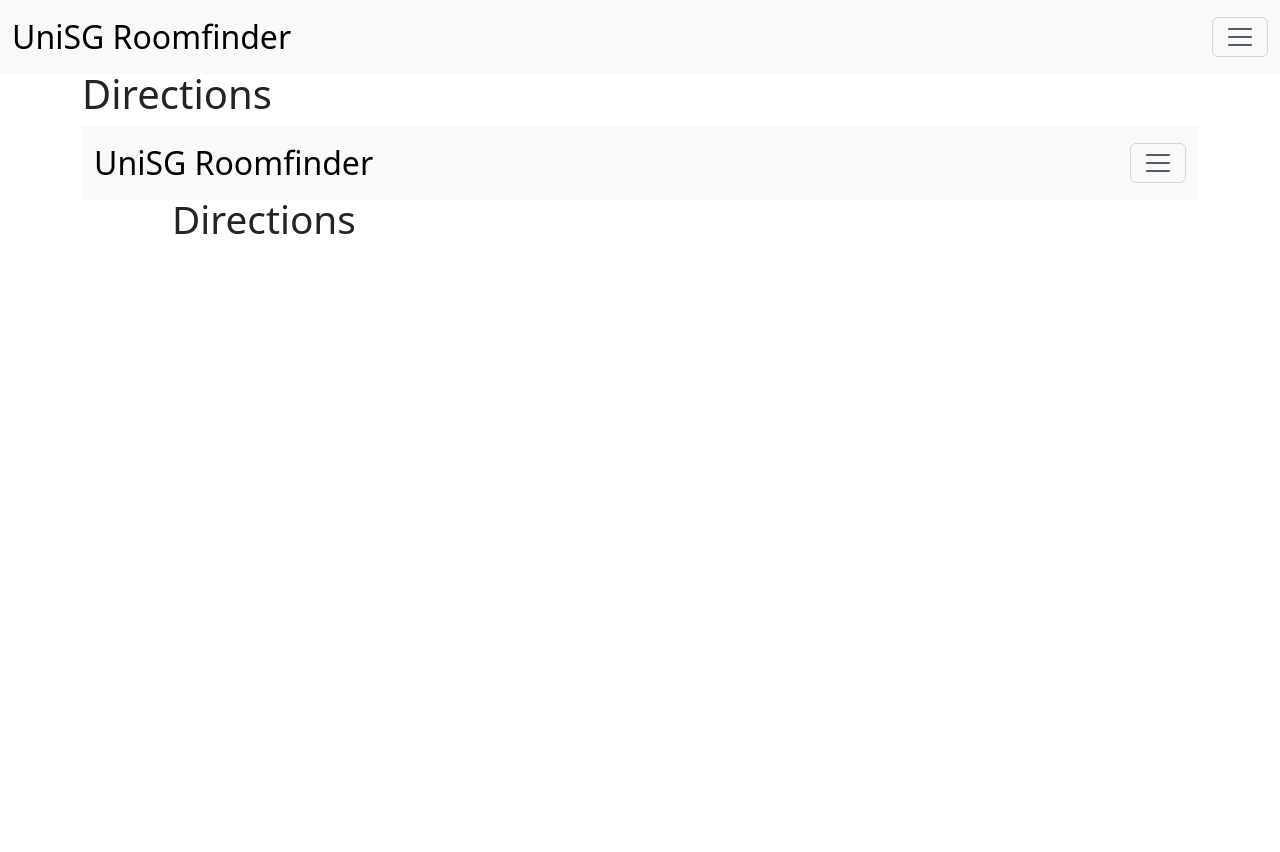
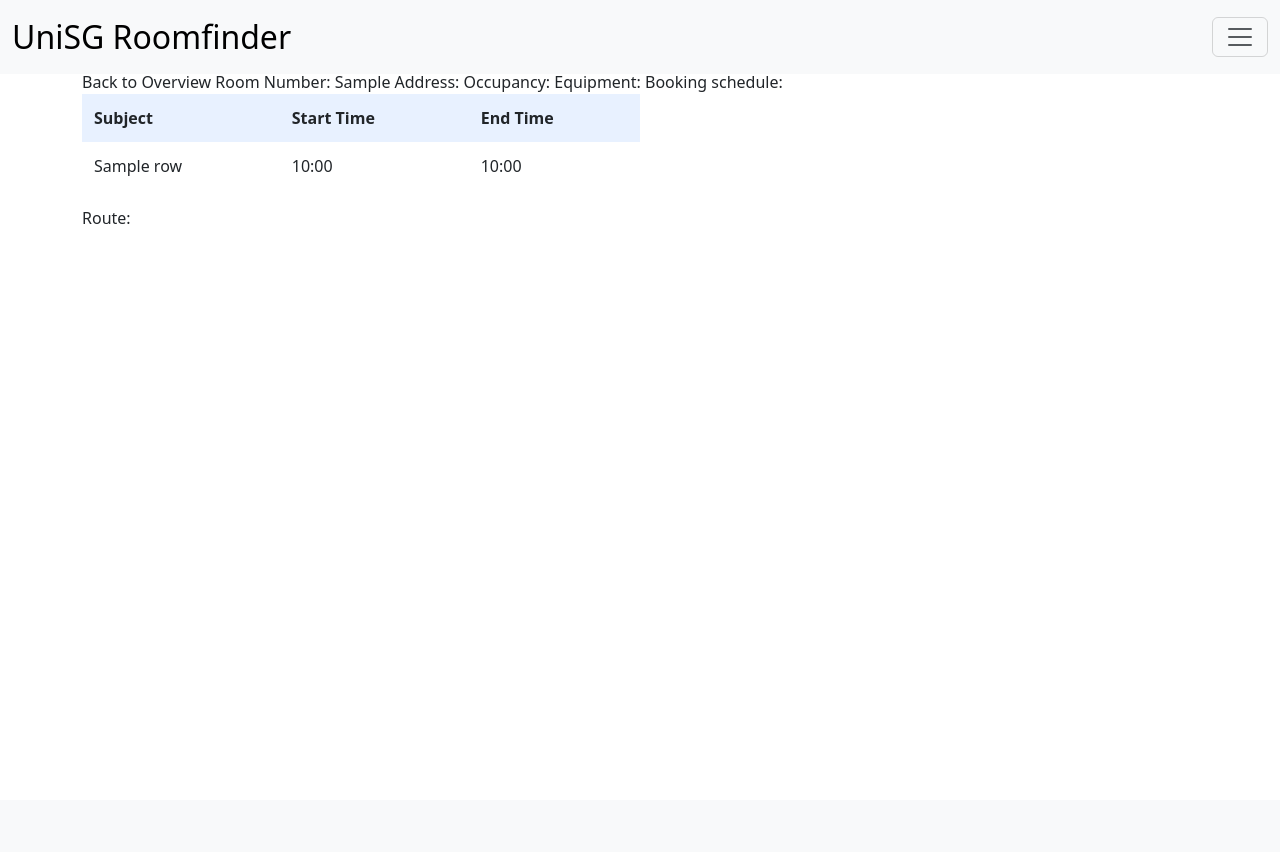
Before and after one commit to Code2703/FCS_roomfinder, a Flask app: template templates/map.html in a window 1280 px wide. After the commit the page ends 224 px from the top, so only its background shows below. Run offline with Flask 3, Linux system fonts and the light colour scheme; the template is opened without the code that fills it: most values are stand-ins (such as "Sample title", 1, 10 or a date in 2020); parts of the project's set-up code (start-up, migrations or seed data) failed here and were passed over.

Commit message:
Changes in map feature - it works!

```diff
--- a/app.py
+++ b/app.py
@@ -5,6 +5,8 @@ import pandas as pd
 from datetime import datetime as dt
 from datetime import timedelta
 from API_calls import API
+from datetime import datetime
+from flask import flash
 
 #########################################################################################
 # SET-UP
@@ -165,38 +167,86 @@ def clear_filters():
     return redirect(url_for('home'))
 
 
-# Detailed schedule of a given room
-@app.route("/room", methods=['GET', 'POST'])
-def room():
-    if request.method == 'GET':
-        my_variable = ['This', 'is', 'a', 'quick', 'demo']
 
-        # The render_template function will render the html file you see when calling the webpage by passing the variables and executing the logic you specified.
-        # Placeholders can be specified as seen below -> the expression before the comma refers to the variable as used in the HTML template,
-        # the one after the comma to the variable as it's used in this Python script (Note, you don't have to name them the same but it helps with keeping track of your variable names).
-        return render_template('room.html', my_variable=my_variable)
-
-    # If method = POST -> this route must be specified when you want to re-render a webpage based on the user's input
-    # e.g., when the user fills in and submits a form and you want to display changes to the webpages based on the input
-    # Have a look at how it's implemented in the landing page above and also have a look at how you have to specify the HTML forms in the "home.html" template to post to the page.
-    else:
-        return render_template('apology.html')
 
 @app.route('/map', methods=['GET'])
 def map():
     rooms = api.get_rooms()
     start_room_nr = request.args.get('room_nr')
     dest_room_nr = session.get('current_loc')
+    current_time = dt.now()
+    current_date = current_time.strftime("%Y-%m-%d")
 
+    # Display room occupancy
+    courses_today = api.get_courses(current_date)
+    # Filter out courses and events that take place in the specified room
+    if not isinstance(courses_today, pd.DataFrame):
+        flash("Error retrieving course data.")
+        return render_template('map.html', room_nr=start_room_nr, room_schedule_df=pd.DataFrame())
+
+    # Convert start and end times to datetime, if not already done
+    courses_today['start_time'] = pd.to_datetime(courses_today['start_time'])
+    courses_today['end_time'] = pd.to_datetime(courses_today['end_time'])
+
+    # Filter courses and events that take place in the specified room
+    room_events = courses_today.query("room_nr == @start_room_nr and end_time >= @current_time")
+    # Sort events by their start time
+    room_events_sorted = room_events.sort_values(by='start_time')
+
+    # Set the start time of the day and the end time of the day
+    start_of_day = datetime.now().replace(hour=7, minute=0, second=0, microsecond=0)
+    end_of_day = datetime.now().replace(hour=22, minute=0, second=0, microsecond=0)
+
+    # Start with the start time of the day
+    current_time = start_of_day
+
+    # An empty list to collect new entries
+    new_entries = []
+
+    for index, row in room_events_sorted.iterrows():
+        if current_time < row['start_time']:
+            # There is a gap
+            new_entry = {
+                'start_time': current_time,
+                'end_time': row['start_time'],
+                'subject': 'Great! The room is free for you to study in'
+            }
+            new_entries.append(new_entry)
+
+        # Update the current time to the end of this event
+        current_time = row['end_time']
+
+    # Check after the last event
+    if current_time < end_of_day:
+        new_entry = {
+            'start_time': current_time,
+            'end_time': end_of_day,
+            'subject': 'Great! The room is free for you to study in'
+        }
+        new_entries.append(new_entry)
+
+    # Add the new entries to the DataFrame
+    if new_entries:
+        room_events_sorted = pd.concat([room_events_sorted, pd.DataFrame(new_entries)]).sort_values(by='start_time').reset_index(drop=True)
+
+    if room_events_sorted.empty:
+        flash(f"No data available for room {start_room_nr}")
+
+    #display map
     if start_room_nr is not None and dest_room_nr is not None:
         start_poiId = rooms.query('room_nr == @start_room_nr')['poiId'].iloc[0]
-        dest_poiId = rooms.query('room_nr == @dest_room_nr')['poiId'].iloc[0]
+        dest_poiId_query = rooms.query('room_nr == @dest_room_nr')['poiId']
+        if not dest_poiId_query.empty:
+            dest_poiId = dest_poiId_query.iloc[0]
+        else:
+            # Geeignete Fehlerbehandlung oder alternativer Ablauf
+            dest_poiId = None  # oder eine andere Standardaktion
 
         # Construct the iframe URL with your parameters
         iframe_url = f"http://use.mazemap.com/embed.html?campusid=710&typepois=36317&desttype=poi&dest={start_poiId}&starttype=poi&start={dest_poiId}"
 
         # Pass the iframe URL to the template
-        return render_template('map.html', iframe_url=iframe_url, start_poiId=start_poiId, dest_poiId=dest_poiId)
+        return render_template('map.html', iframe_url=iframe_url, start_poiId=start_poiId, dest_poiId=dest_poiId, room_nr=start_room_nr, room_schedule_df=room_events_sorted)
     else:
         # Provide more information for debugging
         error_message = f"Invalid request: start_room_nr={start_room_nr}, dest_room_nr={dest_room_nr}"
--- a/templates/map.html
+++ b/templates/map.html
@@ -1,17 +1,37 @@
 {% extends 'layout.html' %}
+
 {% block title %}
 Map
 {% endblock %}
 
+{% block main %}
+Back to Overview
 
+Room Number: {{ room_nr }}
+Address:
+Occupancy:
+Equipment:
+Booking schedule:
 
-{% block main %}
-<body>
-    <h1>Directions</h1>
-    <!-- Embed the iframe -->
-    <iframe src="{{ iframe_url }}"
-      width="100%" height="720" frameborder="0" marginheight="0" marginwidth="0"
-      scrolling="no"></iframe>
-</body>
-</html>
+{% if room_schedule_df.empty %}
+Currently, no scheduled events or classes in Room {{ room_nr }}. It seems to be free now!
+
+{% else %}
+<table>
+    <tr>
+        <th>Subject</th>
+        <th>Start Time</th>
+        <th>End Time</th>
+    </tr>
+    {% for index, row in room_schedule_df.iterrows() %}
+    <tr>
+        <td>{{ row['subject'] }}</td>
+        <td>{{ row['start_time'].strftime('%H:%M') }}</td>
+        <td>{{ row['end_time'].strftime('%H:%M') }}</td>
+    </tr>
+    {% endfor %}
+</table>
+{% endif %}
+Route:
+
 {% endblock %}
```
